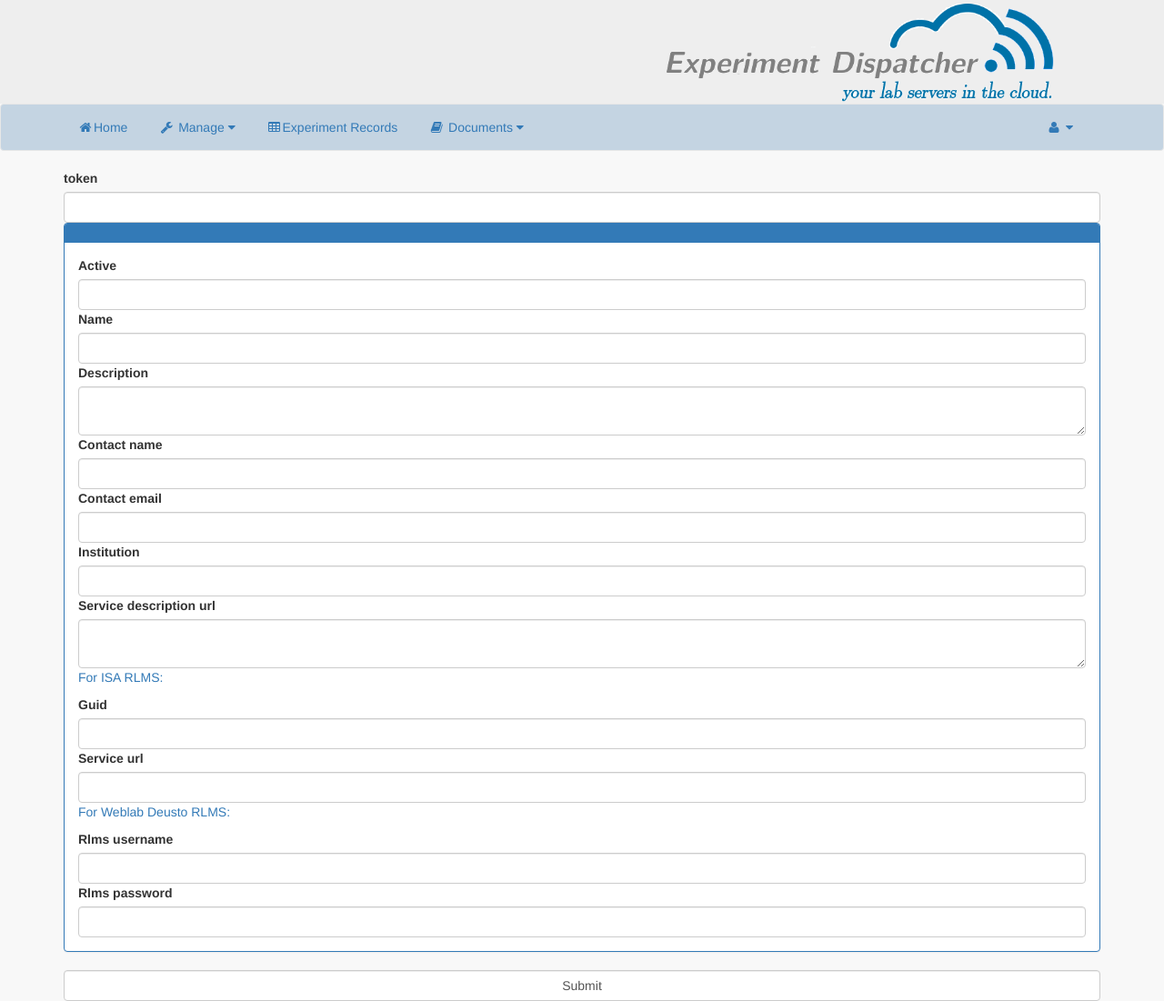
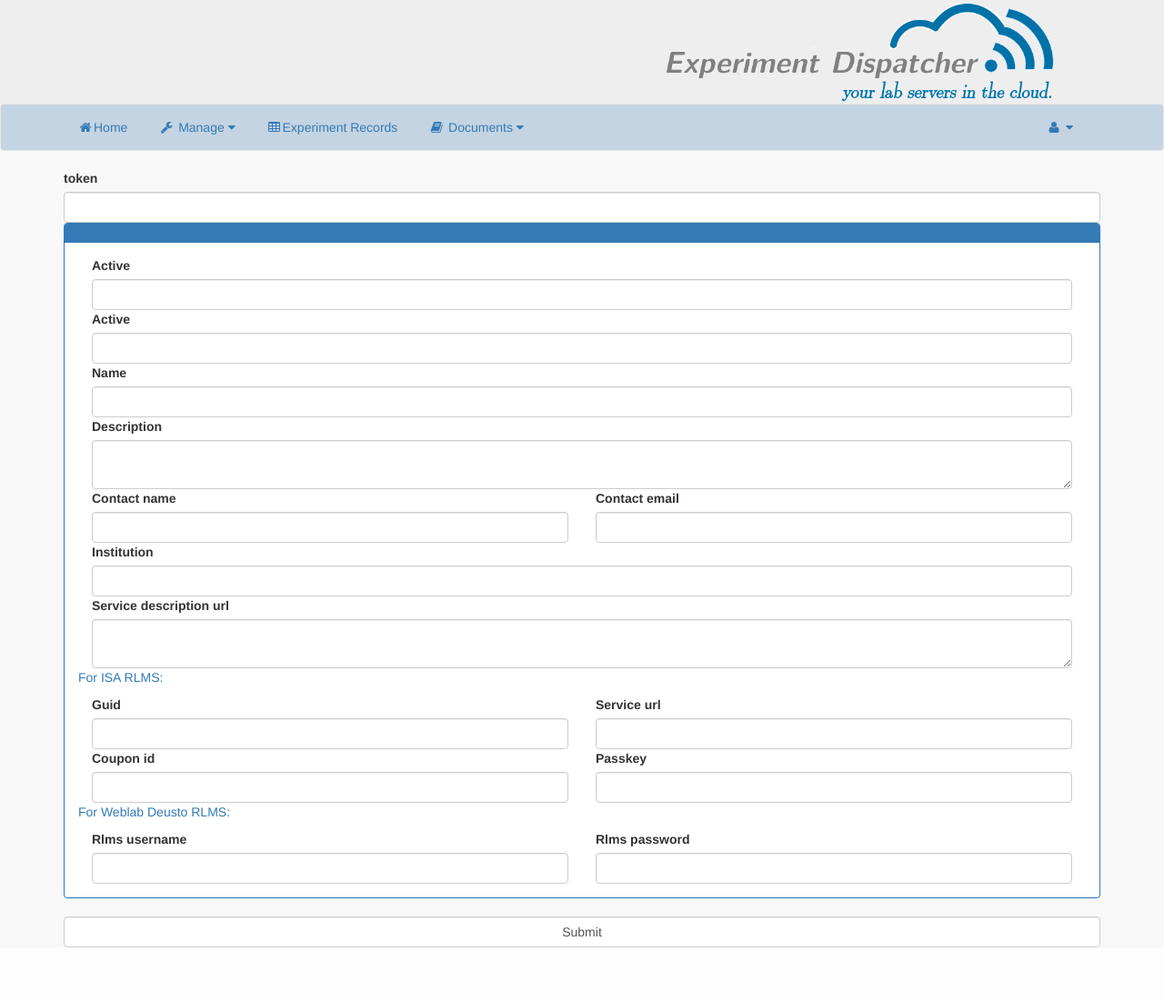
Before and after one commit to OnlineLabs4All/dispatcher, a Symfony app: template app/Resources/views/default/addEditRlms.html.twig in a window 1280 px wide. Shown: the whole page at 91% size. After the commit the page ends 1042 px from the top, so only its background shows below. Run offline with Twig, Linux system fonts and the light colour scheme; the template is opened without the code that fills it, so the values that code supplies are empty; form fields are guessed from the names that the template uses; some libraries are stand-ins or nearby versions.

Commit message:
add passkey and couponId to Authority create form

```diff
--- a/app/Resources/views/default/addEditRlms.html.twig
+++ b/app/Resources/views/default/addEditRlms.html.twig
@@ -15,23 +15,28 @@
 
                     {{ form_errors(form) }}
 
-                    {{ form_row(form.active) }}
-                    {{ form_row(form.name) }}
-                    {{ form_row(form.description) }}
-                    {{ form_row(form.contact_name) }}
-                    {{ form_row(form.contact_email) }}
-                    {{ form_row(form.institution) }}
-                    {{ form_row(form.service_description_url) }}
+                    <div class="col-xs-12">{{ form_row(form.active) }}</div>
+                    <div class="col-xs-12">{{ form_row(form.active) }}</div>
+                    <div class="col-xs-12">{{ form_row(form.name) }}</div>
+                    <div class="col-xs-12">{{ form_row(form.description) }}</div>
+
+                    <div class="col-xs-6">{{ form_row(form.contact_name) }}</div>
+                    <div class="col-xs-6">{{ form_row(form.contact_email) }}</div>
+                    <div class="col-xs-12">{{ form_row(form.institution) }}</div>
+                    <div class="col-xs-12">{{ form_row(form.service_description_url) }}</div>
 
                     <p class="text-primary"> For ISA RLMS: </p>
 
-                    {{ form_row(form.guid) }}
-                    {{ form_row(form.service_url) }}
+                    <div class="col-xs-6">{{ form_row(form.guid) }}</div>
+                    <div class="col-xs-6">{{ form_row(form.service_url) }}</div>
+
+                    <div class="col-xs-6">{{ form_row(form.couponId) }}</div>
+                    <div class="col-xs-6">{{ form_row(form.passkey) }}</div>
 
                     <p class="text-primary"> For Weblab Deusto RLMS: </p>
 
-                    {{ form_row(form.rlms_username) }}
-                    {{ form_row(form.rlms_password) }}
+                    <div class="col-xs-6">{{ form_row(form.rlms_username) }}</div>
+                    <div class="col-xs-6">{{ form_row(form.rlms_password) }}</div>
 
                 </div>
             </div>
--- a/src/DispatcherBundle/Controller/AdminController.php
+++ b/src/DispatcherBundle/Controller/AdminController.php
@@ -704,6 +704,8 @@ class AdminController extends Controller
             ->add('contact_email', 'email', array('label' => 'Contact\'s Email', 'attr' => array('value'=>$rlms->getContactEmail(), 'readonly' => false)))
             ->add('institution', 'text', array('label' => 'Institution', 'attr' => array('value'=>$rlms->getInstitution(), 'readonly' => false)))
             ->add('guid', 'text', array('label' => 'GUID', 'required' => true, 'attr' => array('value'=>$rlms->getGuid(), 'readonly' => true)))
+            ->add('couponId', 'text', array('label' => 'couponId', 'required' => true, 'attr' => array('value'=>$rlms->getGuid(), 'readonly' => false)))
+            ->add('passkey', 'text', array('label' => 'passkey', 'required' => true, 'attr' => array('value'=>$rlms->getGuid(), 'readonly' => false)))
             //->add('passkey_to_rlms', 'text', array('label' => 'Passkey to RLMS', 'required' => false, 'attr' => array('value'=>$rlms->getPassKeyToRlms(), 'readonly' => true)))
             ->add('service_url', 'text', array('label' => 'Service URL', 'required' => false, 'attr' => array('value'=>$rlms->getServiceUrl(), 'readonly' => true)))
             ->add('service_description_url', 'text', array('label' => 'URL of a parsable description of Authority API (Ex.: RLMS WSDL, Swagger, etc)', 'required' => false, 'attr' => array('value'=>$rlms->getServiceDescriptionUrl(), 'readonly' => false)))
@@ -726,6 +728,8 @@ class AdminController extends Controller
     //generate form to CREATE a RLMS Credentials
     private function createAddRlmsForm($username)
     {
+        $gen_passkey = md5(microtime().rand());
+        $gen_couponId = $this->couponId = mt_rand(0, 9999);
         //$passkey = md5(microtime().rand());
         //$rlms_username = md5(microtime().rand());
         $form = $this->createFormBuilder()
@@ -736,6 +740,8 @@ class AdminController extends Controller
             ->add('contact_email', 'email', array('label' => 'Contact\'s Email', 'attr' => array('readonly' => false)))
             ->add('institution', 'text', array('label' => 'Institution', 'attr' => array('readonly' => false)))
             ->add('guid', 'text', array('label' => 'GUID', 'required' => false, 'attr' => array('readonly' => false)))
+            ->add('couponId', 'text', array('label' => 'couponId', 'required' => true, 'attr' => array('value'=>$gen_couponId, 'readonly' => false)))
+            ->add('passkey', 'text', array('label' => 'passkey', 'required' => true, 'attr' => array('value'=>$gen_passkey, 'readonly' => false)))
        //     ->add('rlms_type', 'choice',
        //         array('label' => 'Authority Type',
        //               'required' => true,
--- a/src/DispatcherBundle/Entity/LabSession.php
+++ b/src/DispatcherBundle/Entity/LabSession.php
@@ -196,7 +196,7 @@ class LabSession
         $this->authorityId  = $authorityId;
         $this->labServerId = $labServerId;
         $this->session_id = md5(microtime().rand());
-        $this->couponId = mt_rand(0, 9999);;
+        $this->couponId = mt_rand(0, 9999);
         $this->passkey = md5(microtime().rand());
 
         return array('id' => $this->id,
--- a/src/DispatcherBundle/Entity/Rlms.php
+++ b/src/DispatcherBundle/Entity/Rlms.php
@@ -459,8 +459,8 @@ class Rlms
         $this->owner_id = $ownerId;
         $this->active = $data['active'];
         $this->dateCreated = date('Y-m-d\TH:i:sP');
-        //$this->authCouponId = $data['authCouponId'];
-        //$this->authPassKey = $data['authPassKey'];
+        $this->authCouponId = $data['authCouponId'];
+        $this->authPassKey = $data['authPassKey'];
         $this->rlmsType = $data['rlms_type'];
         $this->serviceUrl = $data['service_url'];
         $this->serviceDescriptionUrl = $data['service_description_url'];
```
Also changed, not shown: app/Resources/views/default/apiEndpoints.html.twig (+28 -0 lines).
